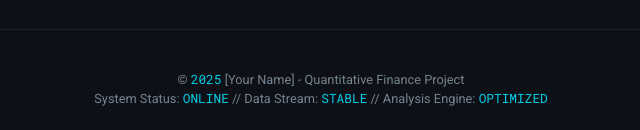
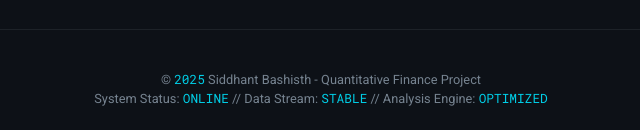
Before and after one commit to Siddhant-bit-hash/quant_project, a plain HTML site: page index.html in a window 1280 px wide. Shown: the part 5675-5805 px from the top of the page, 319-959 px from the left. Drawn offline with nearby package versions, Linux system fonts and the light colour scheme.

Commit message:
Update index.html

```diff
--- a/index.html
+++ b/index.html
@@ -476,7 +476,7 @@
     </main>
 
     <footer>
-        <p>&copy; <span id="currentYear"></span> [Your Name] - Quantitative Finance Project</p>
+        <p>&copy; <span id="currentYear"></span> Siddhant Bashisth - Quantitative Finance Project</p>
         <p>System Status: <span>ONLINE</span> // Data Stream: <span>STABLE</span> // Analysis Engine: <span>OPTIMIZED</span></p>
     </footer>
 
```
